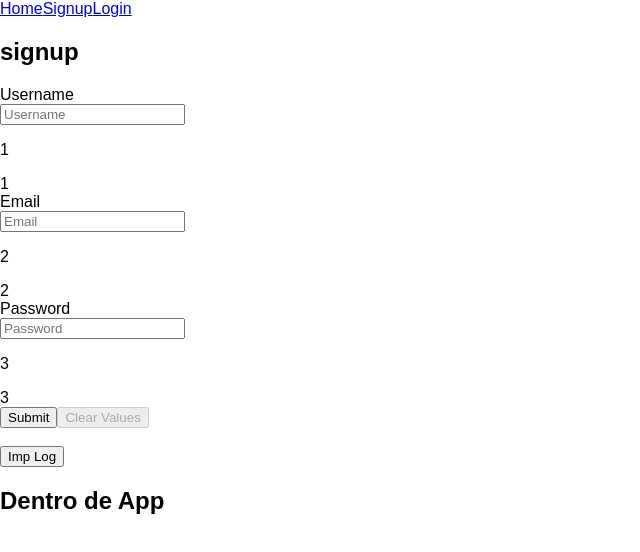
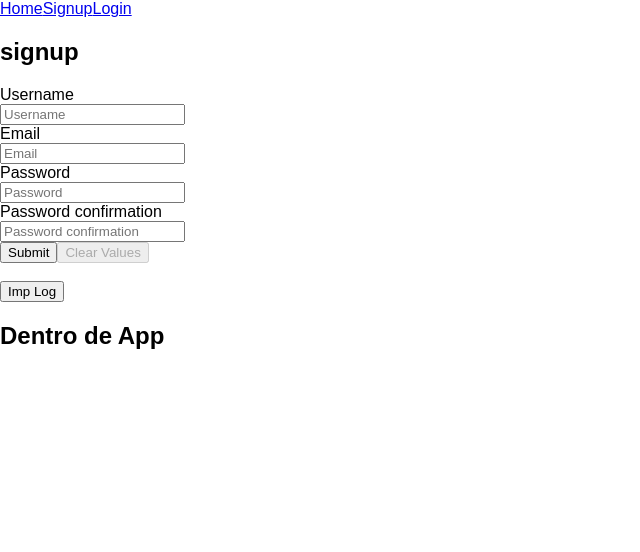
Before and after one commit to drincast/EntrenoReact, a React (Create React App) app in the folder appfinalblog/: page /signup in a window 1280 px wide. Shown: the top 552 px of the page, without its empty margins (0-640 px from the left). Built offline with nearby package versions, Linux system fonts and the light colour scheme.

Commit message:
se finaliza con seccion 89, validación de login

```diff
--- a/appfinalblog/src/components/initial/signupformfinal.js
+++ b/appfinalblog/src/components/initial/signupformfinal.js
@@ -39,6 +39,19 @@ const validate = values => {
         //      }
     }
 
+    if (!values.passwordConfirmation) {
+        errors.passwordConfirmation = 'Required'
+    }
+    else{
+        if(values.passwordConfirmation.length < 8){
+            errors.passwordConfirmation = 'The password length it must be greater than 7 characters'
+        }
+
+        if(values.password !== values.passwordConfirmation){
+            errors.passwordConfirmation = 'The password and password confirmation must be the same'
+        }
+    }
+
 
     return errors
 }
@@ -57,18 +70,19 @@ const renderField = ({
     input,
     label,
     type,
+    uno,
     meta: { touched, error, warning }
 }) => (
     <div>
         <label>{label}</label>
         <div>
-            <input {...input} placeholder={label} type={type} id={input.name} uno={bandera}/>
+            <input {...input} placeholder={label} type={type} id={input.name} uno={uno}/>
             {touched &&
              ((error && <span>{error}</span>) ||
              (warning && <span>{warning}</span>))}
         </div>
-        {console.log("input",Object.prototype.toString.call(input))}
-        <p>{bandera}</p> {bandera++}
+        {/* {console.log("input",Object.prototype.toString.call(input))}
+        <p>{bandera}</p> {bandera++} */}
     </div>
 )
 
@@ -78,12 +92,14 @@ const SignupFormFinal = props => {
     return (
         <form onSubmit={handleSubmit}>
             <Field name="username" type="text" id="username"
-                component={renderField} label="Username"
+                component={renderField} label="Username" uno={bandera}
             />
+            {/* <h4>{bandera}</h4> */}
 
             <Field name="email" type="email" component={renderField}
                 label="Email" />
             <Field name="password" type="password" component={renderField} label="Password" />
+            <Field name="passwordConfirmation" type="password" component={renderField} label="Password confirmation" />
 
             <div>
                 <button type="submit" disabled={submitting}>
```
